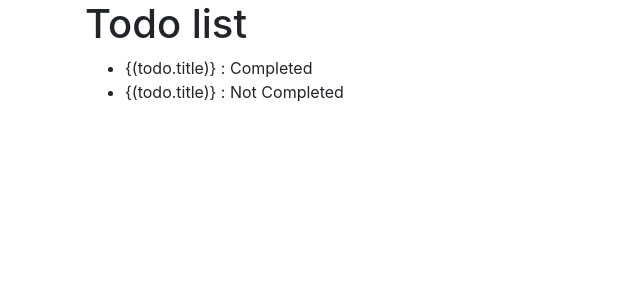
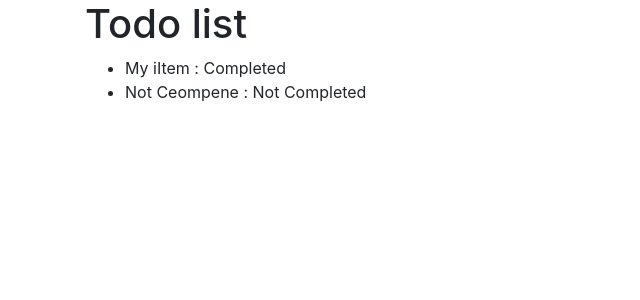
Before and after one commit to alirabbani97/my-stacks, a Django app: page /todos/ in a window 1280 px wide. Shown: the part 56-356 px from the top of the page, without its empty margins (0-640 px from the left). Run offline with Django 5.2, Linux system fonts and the light colour scheme; data comes from the database, SQL or seed files in the repository; both versions use the stored data as it was after the commit; some libraries are stand-ins or nearby versions.

Commit message:
completed

```diff
--- a/django/beginner/myapp/templates/todos.html
+++ b/django/beginner/myapp/templates/todos.html
@@ -3,7 +3,7 @@
 <ul>
   {% for todo in todos %}
   <li>
-    {(todo.title)} : {% if todo.completed %}Completed {% else %} Not Completed
+    {{todo.title}} : {% if todo.completed %}Completed {% else %} Not Completed
     {% endif %}
   </li>
 
--- a/django/beginner/myapp/urls.py
+++ b/django/beginner/myapp/urls.py
@@ -3,5 +3,5 @@ from . import views
 
 urlpatterns = [
     path("",views.home, name='home'),
-    path("todos/", views.todos , name='todos')
+    path("todos/", views.todos , name='Todos')
 ]
```
Also changed, not shown: django/beginner/db.sqlite3.
